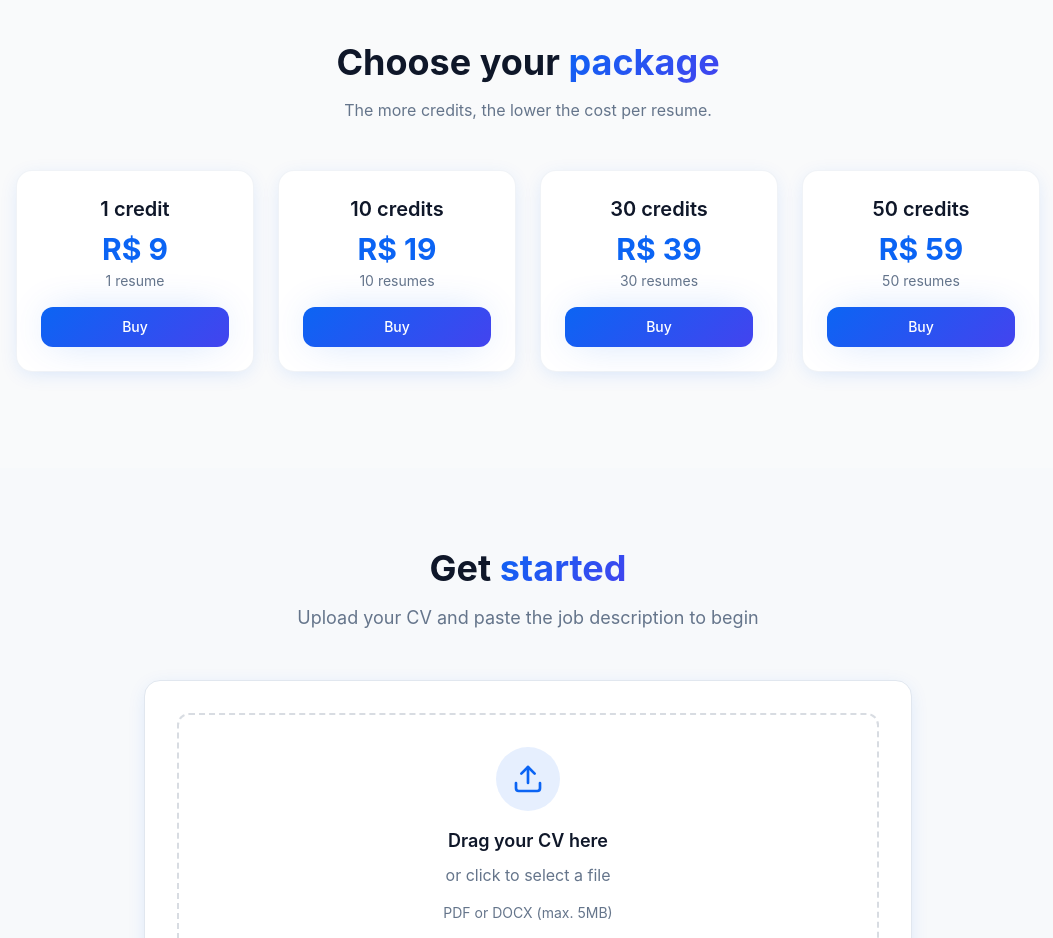
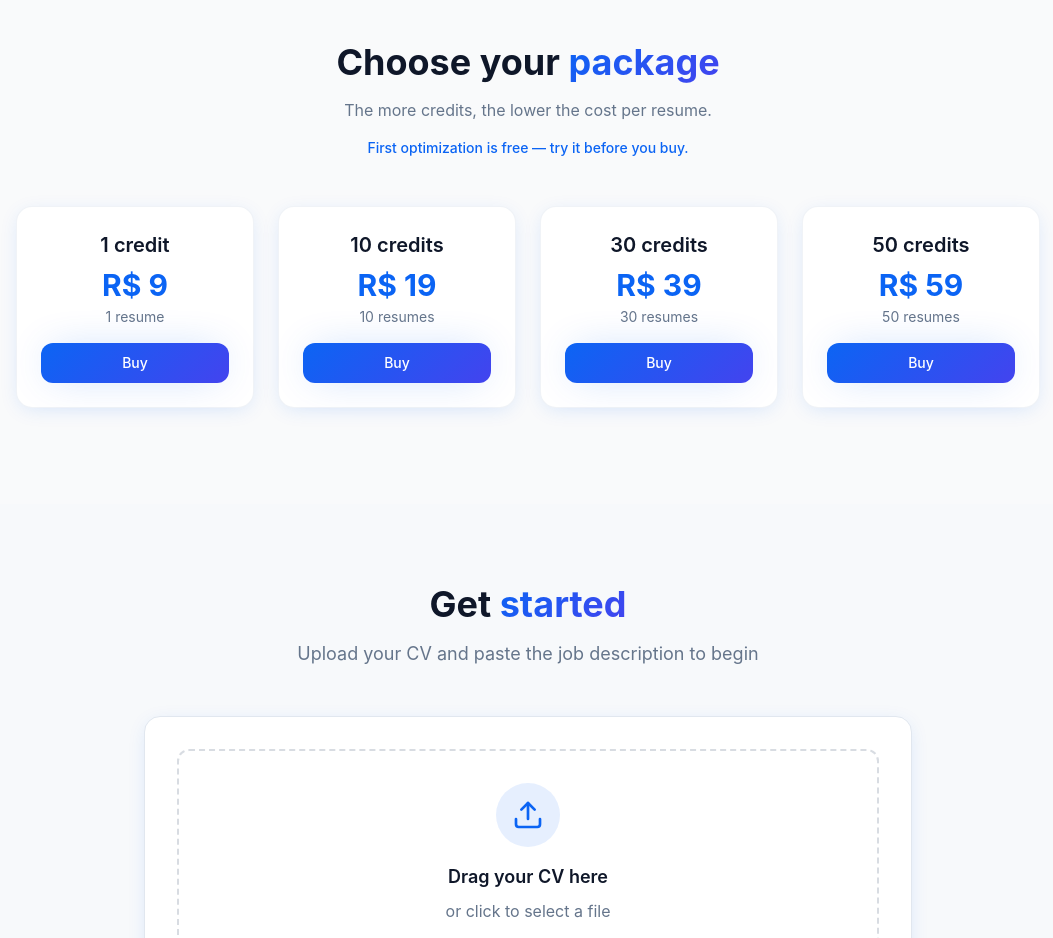
Before and after one commit to lucastaonline/geradorcv, a Next.js app: page / in a window 1280 px wide. Shown: the part 2720-3658 px from the top of the page, without its empty margins (112-1165 px from the left). Built offline with nearby package versions, Linux system fonts and the light colour scheme; no server answers.

Commit message:
Add introductory text for first optimization in pricing section; update translations in English, Spanish, and Portuguese to include new messaging for improved user clarity.

```diff
--- a/app/page.tsx
+++ b/app/page.tsx
@@ -282,6 +282,9 @@ export default function Home() {
               <p className="text-muted-foreground max-w-xl mx-auto">
                 {t('home.pricing.subtitle')}
               </p>
+              <p className="mt-4 text-sm font-medium text-primary max-w-lg mx-auto">
+                {t('home.pricing.firstFree')}
+              </p>
             </div>
             <div className="grid sm:grid-cols-2 lg:grid-cols-4 gap-6 max-w-5xl mx-auto">
               {PACKAGES.map((pkg) => (
--- a/lib/i18n/translations/en.json
+++ b/lib/i18n/translations/en.json
@@ -82,7 +82,8 @@
     "pricing": {
       "title": "Choose your",
       "titleHighlight": "package",
-      "subtitle": "The more credits, the lower the cost per resume."
+      "subtitle": "The more credits, the lower the cost per resume.",
+      "firstFree": "First optimization is free — try it before you buy."
     },
     "upload": {
       "title": "Get",
--- a/lib/i18n/translations/es.json
+++ b/lib/i18n/translations/es.json
@@ -82,7 +82,8 @@
     "pricing": {
       "title": "Elige tu",
       "titleHighlight": "paquete",
-      "subtitle": "Cuántos más créditos, mejor el precio por currículo."
+      "subtitle": "Cuántos más créditos, mejor el precio por currículo.",
+      "firstFree": "La primera optimización es gratis — pruébalo antes de comprar."
     },
     "upload": {
       "title": "Empieza",
--- a/lib/i18n/translations/pt-BR.json
+++ b/lib/i18n/translations/pt-BR.json
@@ -82,7 +82,8 @@
     "pricing": {
       "title": "Escolha seu",
       "titleHighlight": "pacote",
-      "subtitle": "Quanto mais créditos, melhor o custo por currículo."
+      "subtitle": "Quanto mais créditos, melhor o custo por currículo.",
+      "firstFree": "A primeira otimização é grátis — experimente antes de comprar."
     },
     "upload": {
       "title": "Comece",
```
